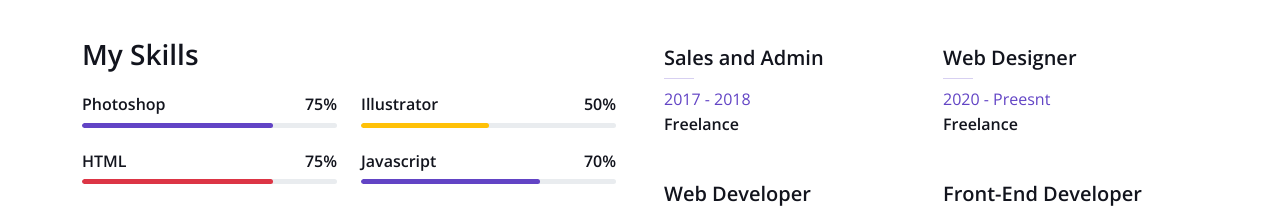
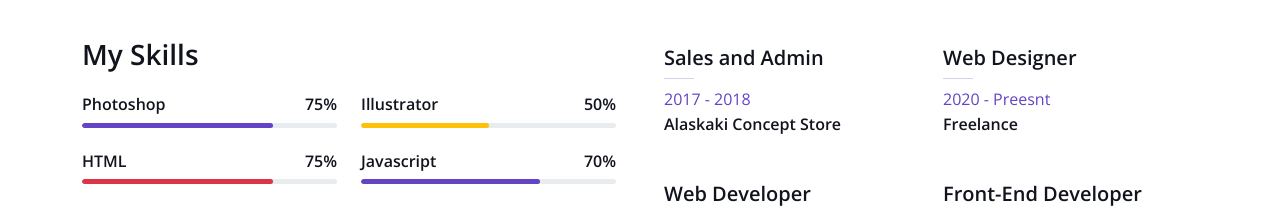
Before and after one commit to tyarantansari/devportfolio.github.io, a plain HTML site: page index.html in a window 1280 px wide. Shown: the part 1030-1238 px from the top of the page. Drawn offline with nearby package versions, Linux system fonts and the light colour scheme.

Commit message:
index.html

```diff
--- a/index.html
+++ b/index.html
@@ -268,7 +268,7 @@
                                     <h5>Sales and Admin</h5>
                                     <hr class="text-primary my-2">
                                     <p class="text-primary mb-1">2017 - 2018</p>
-                                    <h6 class="mb-0">Freelance</h6>
+                                    <h6 class="mb-0">Alaskaki Concept Store</h6>
                                 </div>
                                 <div class="col-sm-6">
                                     <h5>Web Designer</h5>
```
